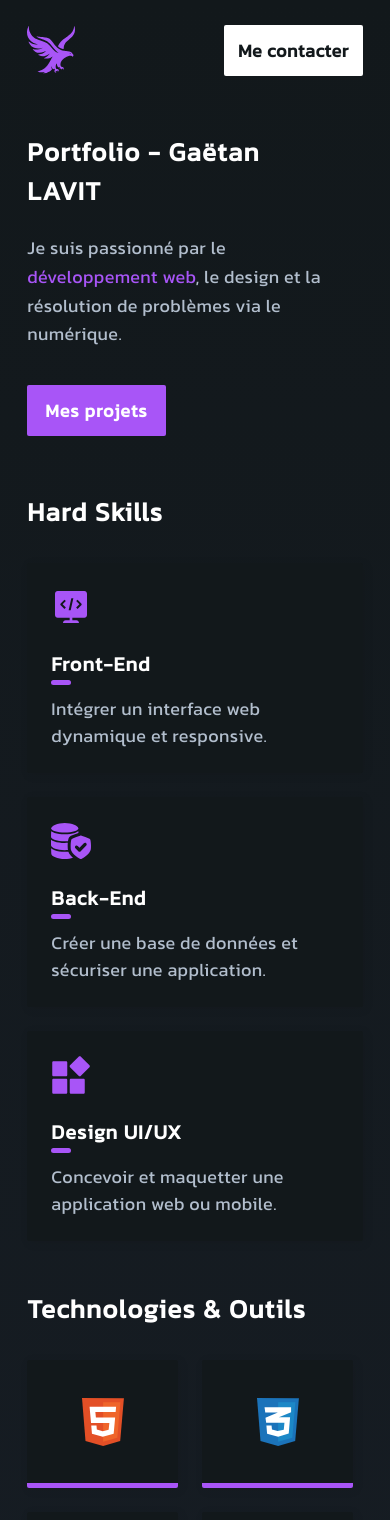
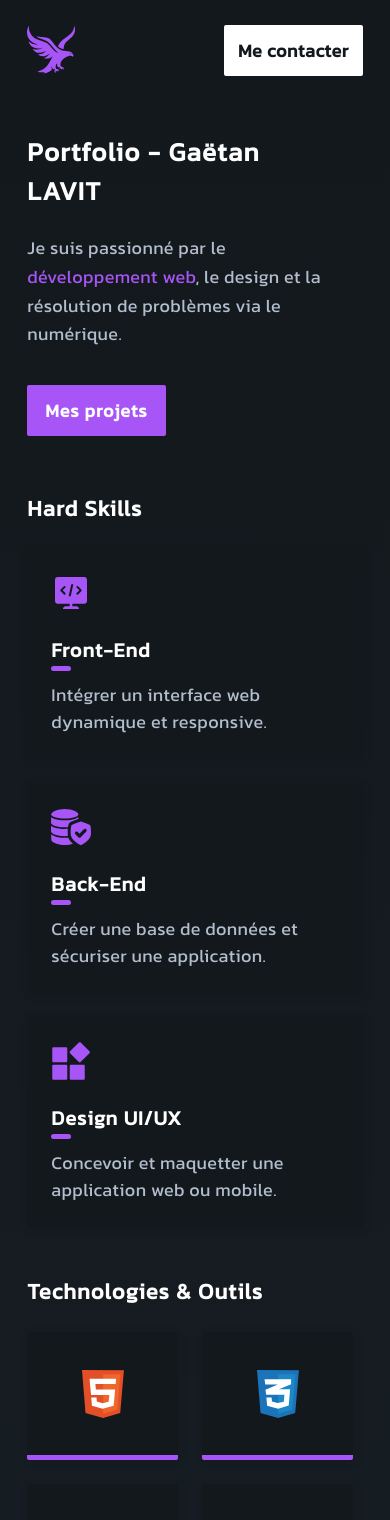
Before and after one commit to LAVITGaetan/portfolio2024, an Angular app: page / in a window 390 px wide. Shown: the top 1520 px of the page. Built offline with nearby package versions, Linux system fonts and the light colour scheme.

Commit message:
update responsive

```diff
--- a/src/app/views/project/project.component.css
+++ b/src/app/views/project/project.component.css
@@ -157,6 +157,27 @@
 
 
 @media screen and (max-width:768px) {
+
+.demo-close {
+    width: 100%;
+}
+
+#demo {
+    width: 100%;
+}
+.project-title {
+    font-size: 22px;
+    margin-bottom: 24px;
+}
+
+.project-card-name {
+    font-size: 18px;
+}
+
+
+.project-card-description {
+    font-size: 16px;
+}
     .project-container {
         grid-template-columns: 1fr;
         grid-template-rows: auto;
--- a/src/app/views/skill/skill.component.css
+++ b/src/app/views/skill/skill.component.css
@@ -78,7 +78,10 @@
 
 
 @media screen and (max-width:768px) {
-
+    .skill-title {
+        font-size: 22px;
+        margin-bottom: 24px;
+    }
     .skill {
         padding: 0 7%;
     }
--- a/src/app/views/tech/tech.component.css
+++ b/src/app/views/tech/tech.component.css
@@ -62,7 +62,10 @@
 }
 
 @media screen and (max-width:768px) {
-
+    .tech-title {
+        font-size: 22px;
+        margin-bottom: 24px;
+    }
 
     .tech-card {
         width: 30%;
```
